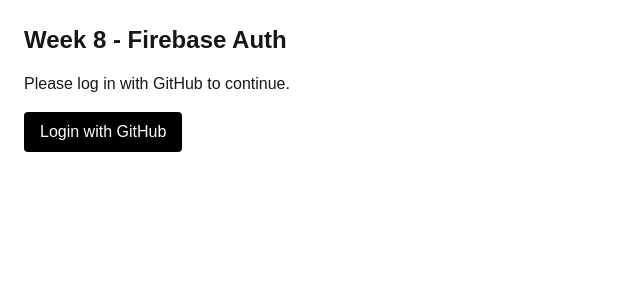
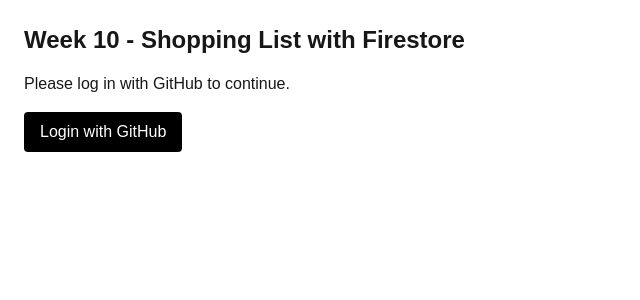
Before and after one commit to Akash-2911/cprg306-assignments, a Next.js app: page /week-10 in a window 1280 px wide. Shown: the top 300 px of the page, without its empty margins (0-640 px from the left). Built offline with nearby package versions, Linux system fonts and the light colour scheme; no server answers.

Commit message:
error slove

```diff
--- a/app/week-10/page.tsx
+++ b/app/week-10/page.tsx
@@ -24,7 +24,7 @@
 
   return (
     <main className="p-6 space-y-4">
-      <h1 className="text-2xl font-bold">Week 8 - Firebase Auth</h1>
+      <h1 className="text-2xl font-bold">Week 10 - Shopping List with Firestore</h1>
 
       {!user ? (
         <div className="space-y-4">
@@ -51,7 +51,7 @@
 
           <div>
             <Link
-              href="/week-8/shopping-list"
+              href="/week-10/shopping-list"
               className="text-blue-500 underline"
             >
               Go to Shopping List
--- a/app/week-10/shopping-list/page.tsx
+++ b/app/week-10/shopping-list/page.tsx
@@ -25,7 +25,7 @@
   // 🔹 Redirect if not logged in
   useEffect(() => {
     if (!user) {
-      router.push("/week-8");
+      router.push("/week-10");
     }
   }, [user, router]);
 
@@ -78,7 +78,7 @@
   // 🔹 Logout + redirect
   async function handleLogout() {
     await firebaseSignOut();
-    router.push("/week-8");
+    router.push("/week-10");
   }
 
   // 🔹 Prevent UI flash
```
